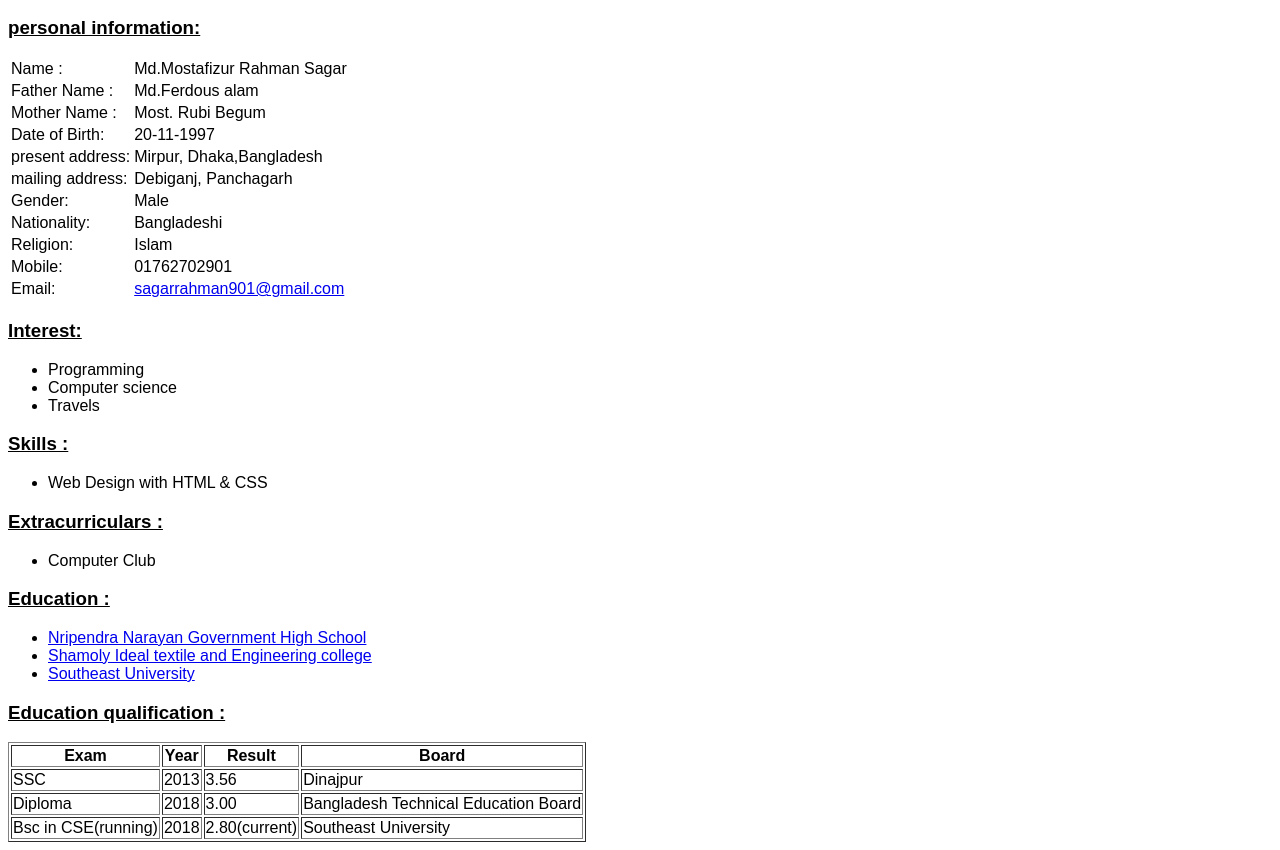
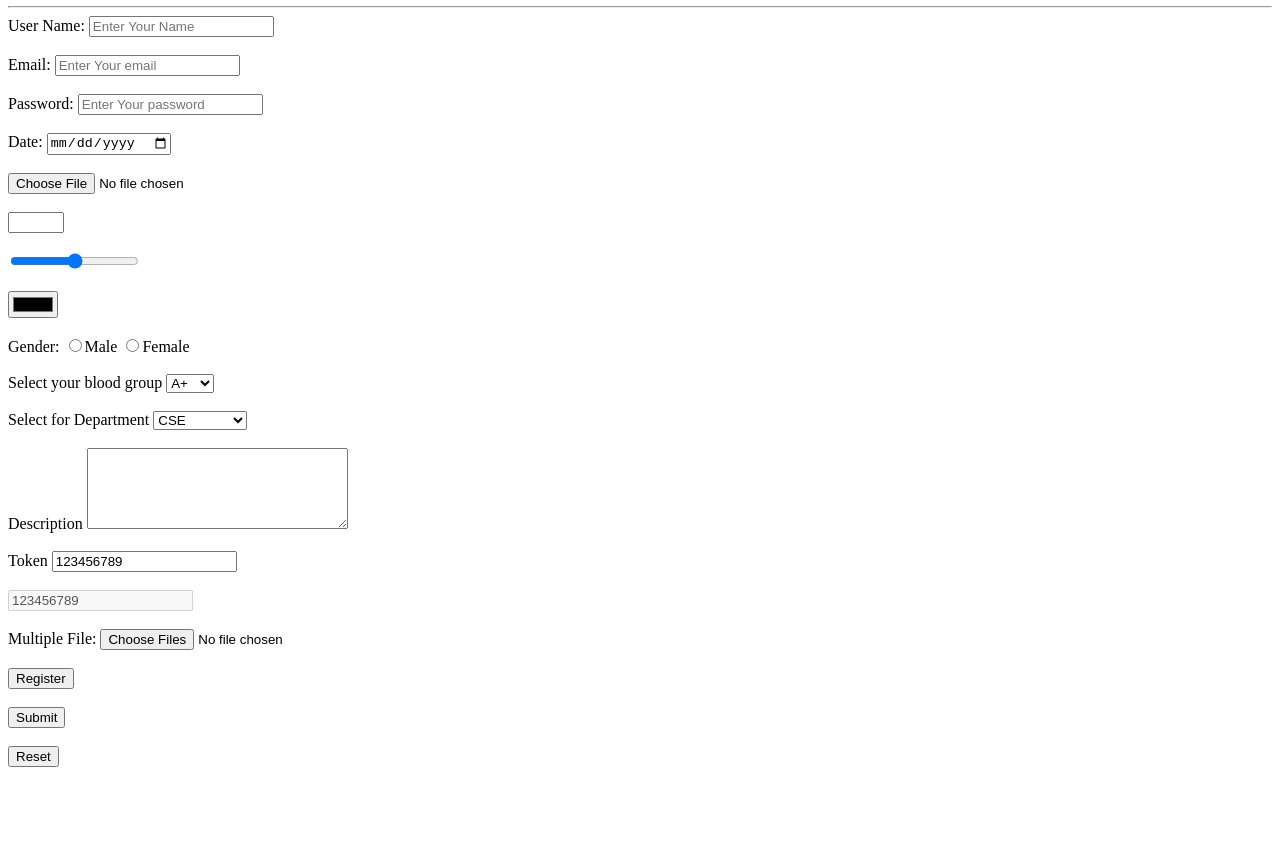
Before and after one commit to MostafizurRahmanSagar/Web-Design, a plain HTML site: page index.html in a window 1280 px wide. Shown: the part 132-982 px from the top of the page. After the commit the page ends 907 px from the top, so only its background shows below. Drawn offline with Linux system fonts and the light colour scheme.

Commit message:
Add files via upload

```diff
--- a/index.html
+++ b/index.html
@@ -4,118 +4,74 @@
     <meta charset="UTF-8">
     <meta http-equiv="X-UA-Compatible" content="IE=edge">
     <meta name="viewport" content="width=device-width, initial-scale=1.0">
-    <title>Resume</title>
-    <style type="text/css">
-    body{
-       font-family: sans-serif;
-         }
-    </style>
+    <title>Assignment 3</title>
+
 </head>
 <body>
-    <h1>Resume</h1>
-    <h2>saGar</h2>
+
+    <h1 style="text-align: center; color: #9b59b6;">Assignment 3 (From Design)</h1>
+    <h1 style="text-align: center; color: #9b59b6;">Md. Mostafizur Rahman Sagar</h1>
     <hr>
-    <!--personal information-->
-    <h3><u>personal information:</u></h3>
-    <table>
-        <tr>
-           <td>Name :</td>
-           <td>Md.Mostafizur Rahman Sagar</td>
-        </tr>
-        <tr>
-            <td>Father Name :</td>
-            <td>Md.Ferdous alam</td>
-         </tr>
-         <tr>
-            <td>Mother Name :</td>
-            <td>Most. Rubi Begum</td>
-         </tr>
-         <tr>
-             <td>Date of Birth:</td>
-             <td>20-11-1997</td>
-         </tr>
-         <tr>
-            <td>present address:</td>
-            <td>Mirpur, Dhaka,Bangladesh</td>
-        </tr>
-        <tr>
-            <td>mailing address:</td>
-            <td>Debiganj, Panchagarh</td>
-        </tr>
-        <tr>
-            <td>Gender:</td>
-            <td>Male</td>
-        </tr>
-        <tr>
-            <td>Nationality:</td>
-            <td>Bangladeshi</td>
-        </tr>
-        <tr>
-            <td>Religion:</td>
-            <td>Islam</td>
-        </tr>
-        <tr>
-            <td>Mobile:</td>
-            <td>01762702901</td>
-        </tr>
-        <tr>
-            <td>Email:</td>
-            <td><a href="#">sagarrahman901@gmail.com</a></td>
-        </tr>
-    </table>
-    <!--Interset-->
-    <h3><u>Interest:</u></h3>
-   <ul>
-       <li>Programming</li>
-       <li>Computer science</li>
-       <li>Travels</li>
-   </ul>
-   <!--Skills-->
-   <h3><u>Skills :</u></h3>
-   <ul>
-    <li>Web Design with HTML & CSS</li>
-</ul>
-<!--Extracurriculars-->
-<h3><u>Extracurriculars :</u></h3>
-<ul>
-    <li>Computer Club</li>
+    <form action="" method="post">
+        <label for="name">User Name:</label>
+        <input type="text" placeholder= "Enter Your Name" id="name" name=""> <br><br>
 
-</ul>
-       <!-- education -->
-       <h3><u>Education :</u> </h3>
-        <ul>
-        <li><a href="#">Nripendra Narayan Government High School</a></li>
-        <li><a href="#">Shamoly Ideal textile and Engineering college</a></li>
-        <li><a href="#">Southeast University</a></li>
+        <label for="email">Email:</label>
+        <input type="text" placeholder= "Enter Your email" id="email" Email=""><br><br>
 
-        </ul>
+        <label for="password">Password:</label>
+        <input type="password" placeholder= "Enter Your password" id="password" password=""><br><br>
 
-       <h3><u>Education qualification :</u></h3>
-       <table border="1">
-           <tr>
-               <th>Exam</th>
-               <th>Year</th>
-               <th>Result</th>
-               <th>Board</th>
-           </tr>
-           <tr>
-               <td>SSC</td>
-               <td>2013</td>
-               <td>3.56</td>
-               <td>Dinajpur</td>
-           </tr>
-           <tr>
-               <td>Diploma</td>
-               <td>2018</td>
-               <td>3.00</td>
-               <td>Bangladesh Technical Education Board</td>
-           </tr>
-           <tr>
-               <td>Bsc in CSE(running)</td>
-               <td>2018</td>
-               <td>2.80(current)</td>
-               <td>Southeast University</td>
-           </tr>
-       </table>
+        <label for="date">Date:</label>
+        <input type="date"><br><br>
+        <input type="file" name="id="><br><br>
+        <input type="number" min="0" max="10";><br><br>
+        <input type="range"><br><br>
+        <input type="color"><br><br>
+        <label for="gender">Gender:</label>
+        <input type="radio" name="gender">Male
+        <input type="radio" name="gender">Female<br><br>
+        <label for="blood group" required>Select your blood group</label>
+        <select name="" id="" required>
+          <option value="">A+</option>
+          <option value="">A-</option>
+          <option value="">B+</option>
+          <option value="">B-</option>
+          <option value="">AB+</option>
+          <option value="">AB-</option>
+          <option value="">O+</option>
+          <option value="">O-</option>
+        </select><br><br>
+        <label for="department" required>Select for Department</label>
+      <select name="" id=""required>
+        <option value="">CSE</option>
+        <option value="">EEE</option>
+        <option value="">Pharmacy</option>
+        <option value="">Architecture</option>
+        <option value="">Textile</option>
+        <option value="">BBA</option>
+        <option value="">MBA</option>
+        <option value="">Economics</option>
+        <option value="">Bangla</option>
+        <option value="">English</option>
+        <option value="">L.L.B</option>
+        <option value="">L.L.M</option>
+      </select><br><br>
+      <label for="" >Description</label>
+      <textarea name="" id="" cols="30" rows="5"></textarea><br><br>
+      <label for="token">Token</label>
+      <input type="text" value="123456789" readonly>
+      <br><br>
+      <input type="text" value="123456789" disabled>
+      <br><br>
+      <label for="">Multiple File: </label>
+      <input type="file" multiple title="Multile file upload">
+      <br><br>
+      <input type="submit" value="Register">
+      <br><br>
+      <button>Submit</button>
+      <br><br>
+      <input type="reset">
+</form>
 </body>
 </html>
```
